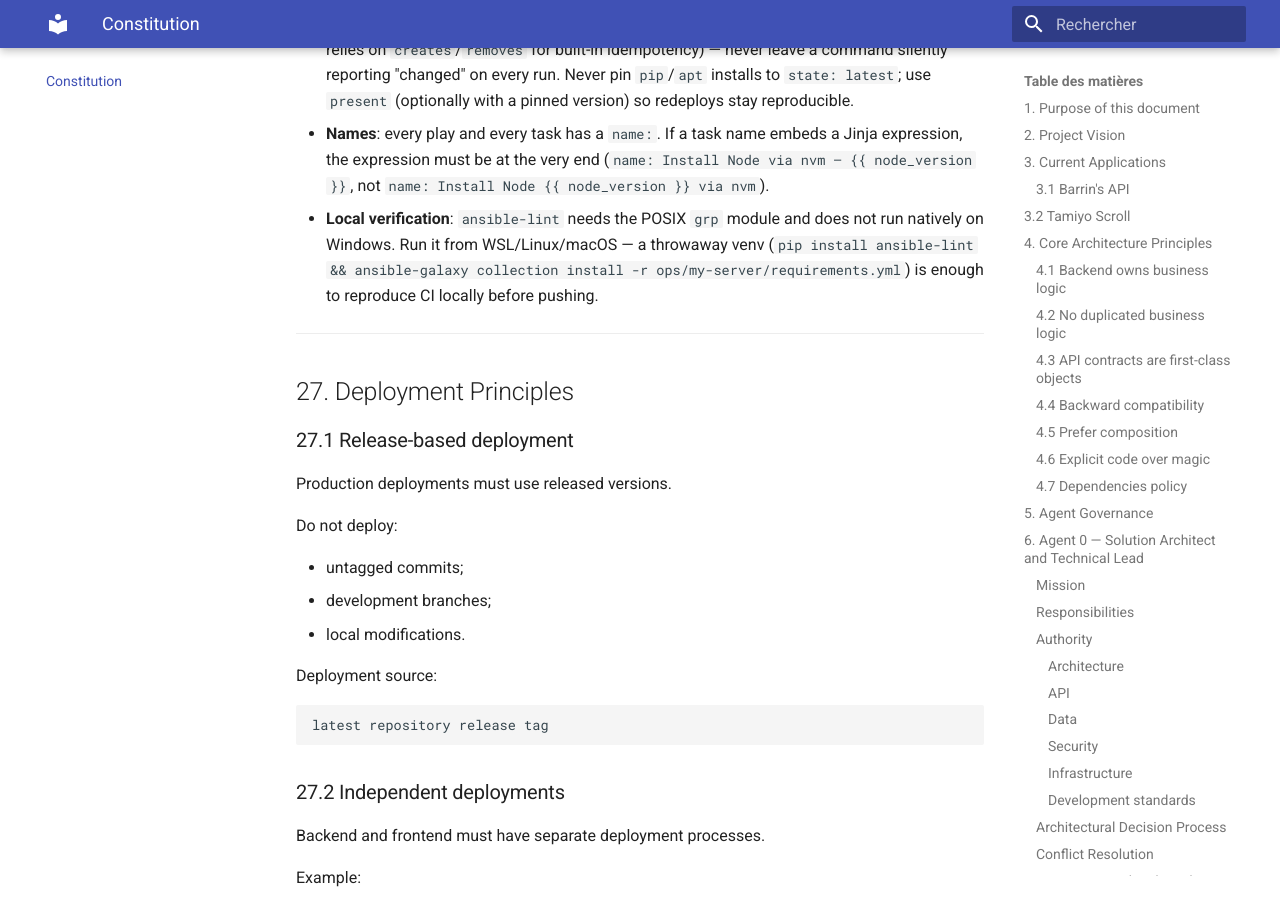
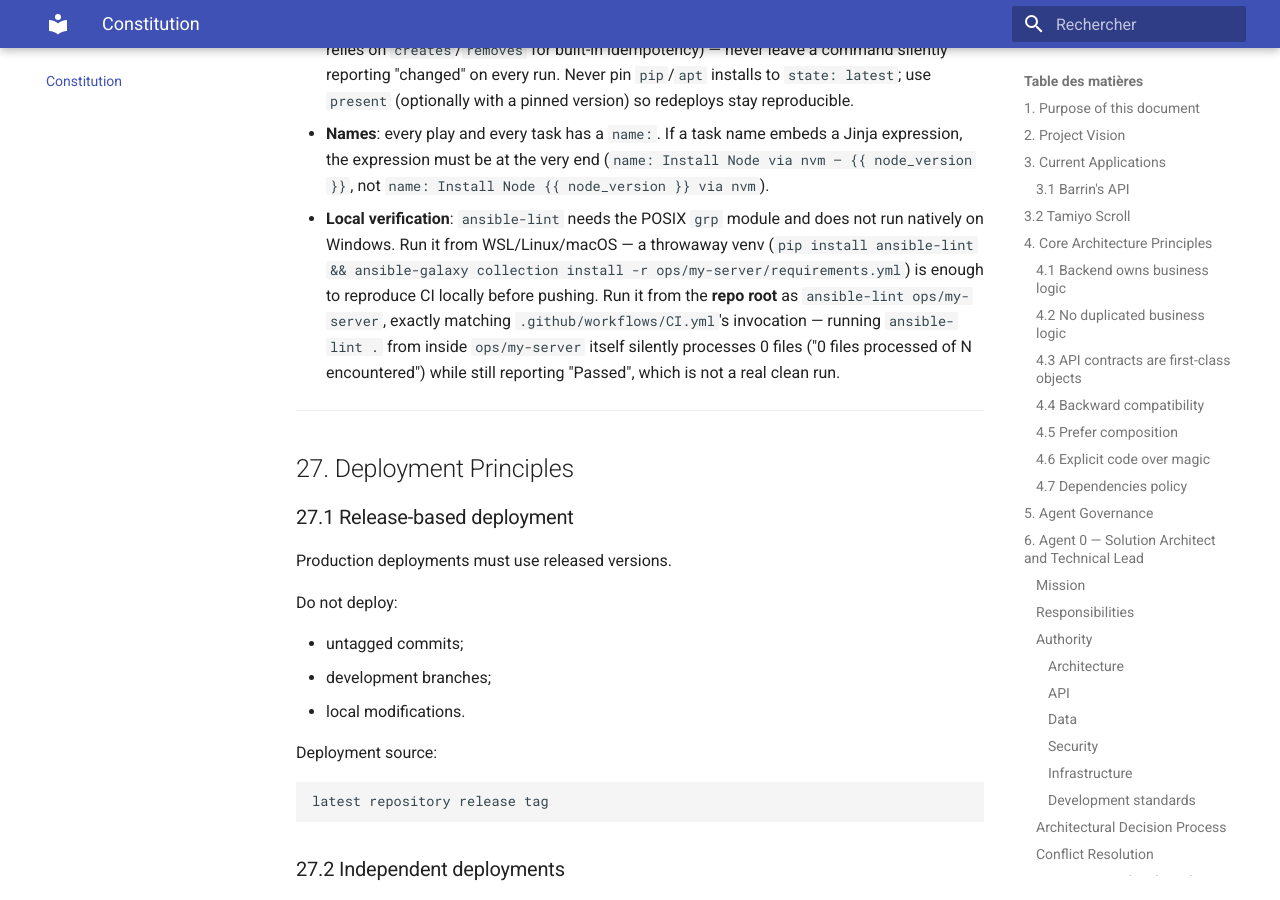
Before and after one commit to Spigushe/barrins-project, an MkDocs documentation site: the page built from docs/content/CLAUDE.md, in a window 1280 px wide and 900 px high, scrolled down 33884 px. Built offline with MkDocs 1.6.1 and Material for MkDocs 9.7.7, drawn with Linux system fonts in a browser that asks for light colours.

Commit message:
fix(ops): fix docs_site build permissions and github_token lint violation
Two bugs surfaced while testing B3 (docs.yml) on staging and CI:

- docs_site's "Build the docs site" task carried a become: false
  copy-pasted from fastapi_backend's uv-install pattern, but docs_site
  clones/builds as root like react_frontend (ownership only handed to
  www-data at the very end) — building as the unprivileged user
  against the still root-owned checkout failed with a PermissionError
  writing docs/content/back/barrins_api/index.md. Dropped the stray
  become: false.
- github_token's shared, intentionally-unprefixed github_token fact
  tripped ansible-lint's var-naming[no-role-prefix] rule. Suppressed
  with a targeted noqa and a comment explaining why — prefixing it
  would break the fastapi_backend/react_frontend/docs_site fallback
  contract every playbook relies on.

Also documents a local-verification gotcha in the Constitution:
ansible-lint must run from the repo root (ansible-lint ops/my-server,
matching CI), not from inside ops/my-server itself, or it silently
lints 0 files while still reporting "Passed".

Confirmed: docs.yml -e deploy_env=staging deployed cleanly end to end
(site live at docs-staging.barrins-codex.org), and ansible-lint
ops/my-server is clean at the production profile.

```diff
--- a/docs/content/CLAUDE.md
+++ b/docs/content/CLAUDE.md
@@ -1433,7 +1433,12 @@ them when writing new playbooks/roles rather than reintroducing the gap.
   and does not run natively on Windows. Run it from WSL/Linux/macOS —
   a throwaway venv (`pip install ansible-lint && ansible-galaxy
   collection install -r ops/my-server/requirements.yml`) is enough to
-  reproduce CI locally before pushing.
+  reproduce CI locally before pushing. Run it from the **repo root**
+  as `ansible-lint ops/my-server`, exactly matching
+  `.github/workflows/CI.yml`'s invocation — running `ansible-lint .`
+  from inside `ops/my-server` itself silently processes 0 files
+  ("0 files processed of N encountered") while still reporting
+  "Passed", which is not a real clean run.
 
 ---
 
```
Also changed, not shown: docs/project/first_production_release/b3-docs-deploy/index.md (+31 -5 lines), ops/my-server/CHANGELOG.md, 2 other files.
